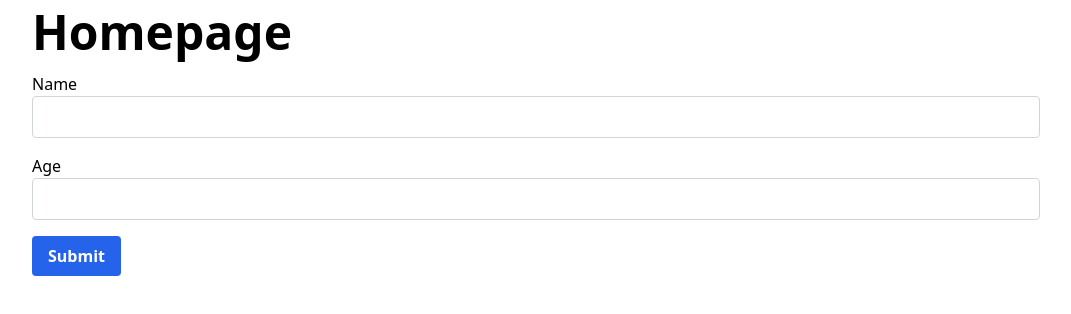
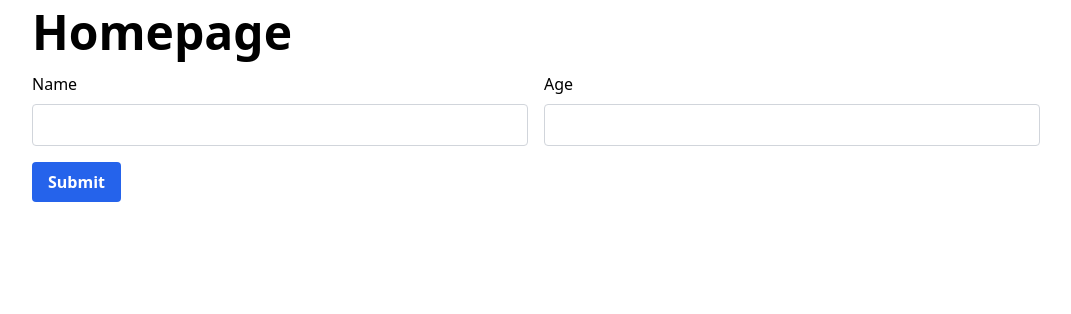
Before and after one commit to kevintdao/dbs-project, a Next.js app: page / in a window 1280 px wide. Shown: the top 314 px of the page, without its empty margins (104-1175 px from the left). Built offline with nearby package versions, Linux system fonts and the light colour scheme.

Commit message:
Update api request message

```diff
--- a/config/db.js
+++ b/config/db.js
@@ -20,7 +20,6 @@ async function executeQuery(query, values) {
     try {
       pool.query(query, values, (err, data) => {
         if (err) {
-          console.log("error executing the query")
           reject(err)
         }
         resolve(data)
--- a/pages/index.js
+++ b/pages/index.js
@@ -3,7 +3,8 @@ import React from 'react'
 export default function Home() {
   const styles = {
     form: "space-y-4 mt-2",
-    input_container: "flex flex-col",
+    grid: "grid md:grid-cols-2 gap-4 grid-cols-1",
+    input_container: "flex flex-col space-y-2",
     input: "p-2 border border-gray-300 rounded",
     button: "bg-blue-600 hover:bg-blue-700 text-white font-bold py-2 px-4 rounded"
   }
@@ -29,6 +30,7 @@ export default function Home() {
     <div className='space-y-4 mt-2'>
       <h2 className='font-bold'>Homepage</h2>
       <form onSubmit={onSubmit} className={styles.form}>
+        <div className={styles.grid}>
           <div className={styles.input_container}>
             <label htmlFor="name">Name</label>
             <input type="text" name="name" id="name" className={styles.input} required/>
@@ -38,7 +40,7 @@ export default function Home() {
             <label htmlFor="age">Age</label>
             <input type="number" name="age" id="age" className={styles.input} required/>
           </div>
-
+        </div>
         <input className={styles.button} type="submit" value="Submit" />
       </form>
     </div>
--- a/queries/queries.js
+++ b/queries/queries.js
@@ -7,8 +7,15 @@ const getData = async (req, res) => {
 
 const insertUser = async (req, res) => {
   const body = JSON.parse(req.body)
-  let data = await executeQuery("INSERT INTO USER(name, age) VALUES(?,?)", [body.name, body.age])
-  res.send(data)
+  executeQuery("INSERT INTO USER(name, age) VALUES(?,?)", [body.name, body.age])
+  .then(data => {
+    console.log(data)
+    res.status(200).json(data)
+  })
+  .catch(err => {
+    console.log(err)
+    res.status(400).json({ error: err })
+  })
 }
 
 export { getData, insertUser }
```
Lines whose indentation alone changed are shown as unchanged.
